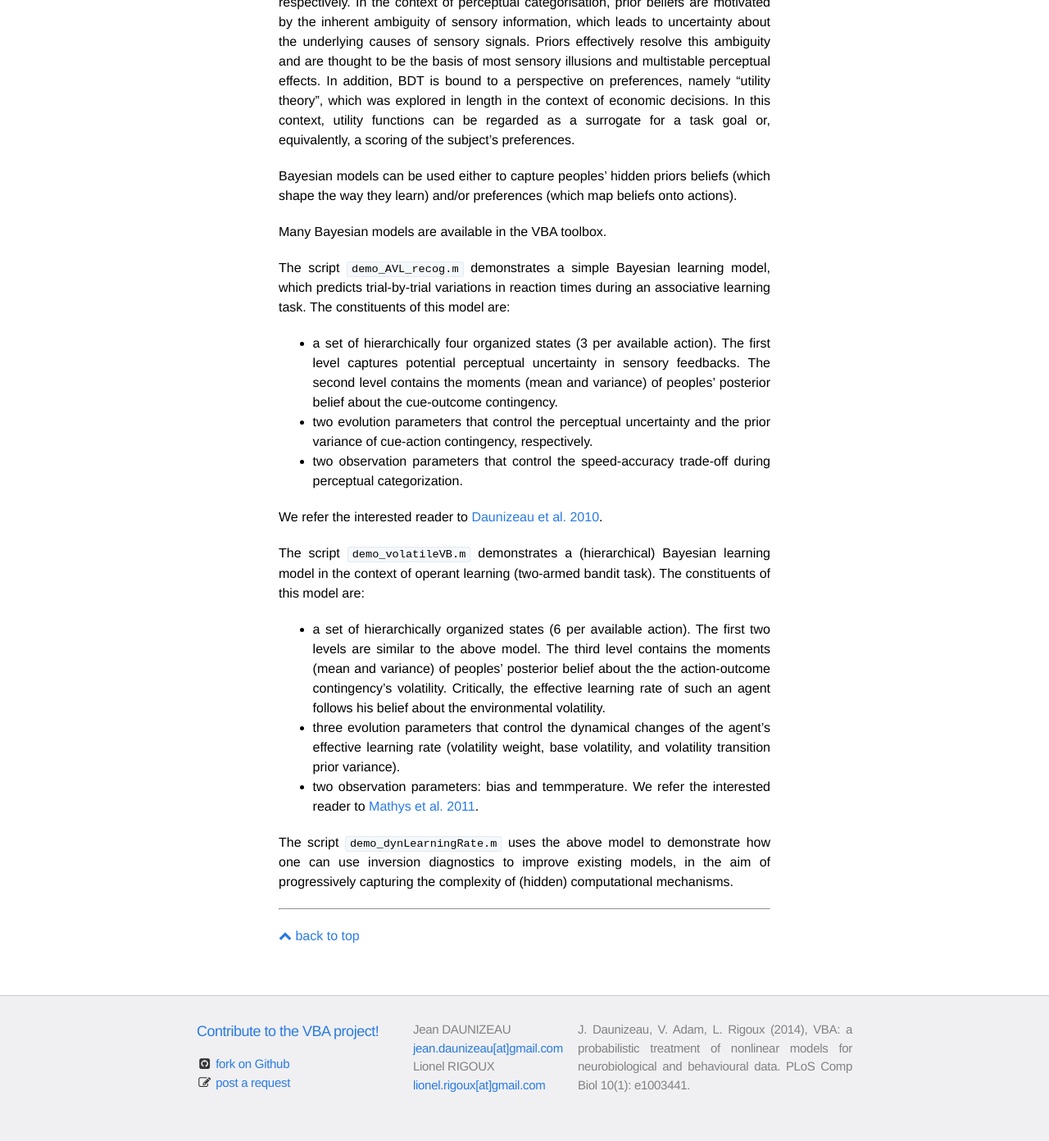
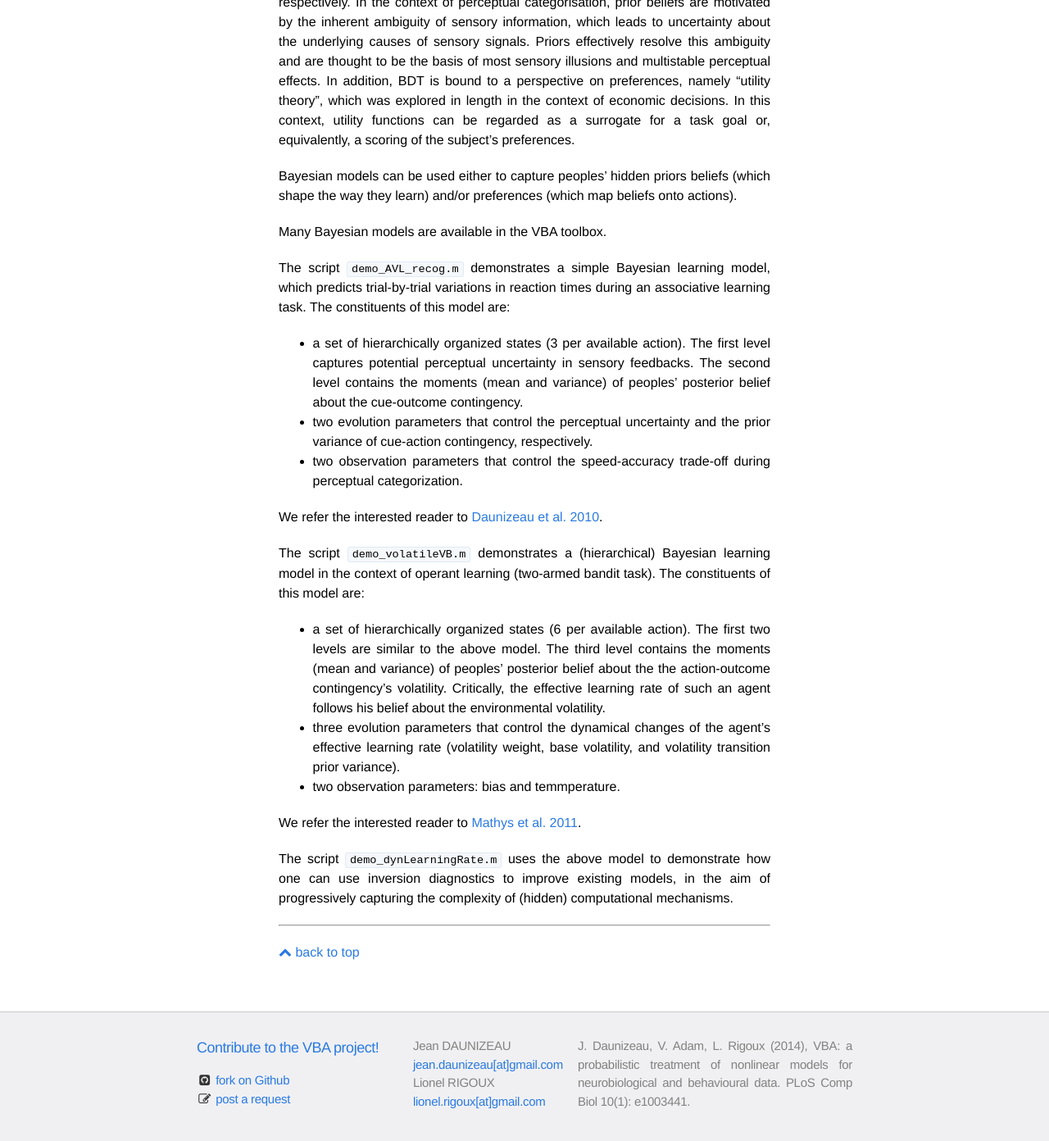
Before and after one commit to MBB-team/VBA-toolbox, a Jekyll site: the page built from _wiki/bayesian-learning.md, in a window 1280 px wide and 1400 px high, scrolled down 441 px. Shown: the top 1392 px of the window at 82% size. Built offline with Jekyll 4.4.1, drawn with Linux system fonts in a browser that asks for light colours; nearby versions of some CDN libraries.

Commit message:
Update bayesian-learning.md

```diff
--- a/_wiki/bayesian-learning.md
+++ b/_wiki/bayesian-learning.md
@@ -14,7 +14,7 @@ Many Bayesian models are available in the VBA toolbox.
 
 The script `demo_AVL_recog.m` demonstrates a simple Bayesian learning model, which predicts trial-by-trial variations in reaction times during an associative learning task. The constituents of this model are:
 
-- a set of hierarchically four organized states (3 per available action). The first level captures potential perceptual uncertainty in sensory feedbacks. The second level contains the moments (mean and variance) of peoples' posterior belief about the cue-outcome contingency.
+- a set of hierarchically organized states (3 per available action). The first level captures potential perceptual uncertainty in sensory feedbacks. The second level contains the moments (mean and variance) of peoples' posterior belief about the cue-outcome contingency.
 - two evolution parameters that control the perceptual uncertainty and the prior variance of cue-action contingency, respectively.
 - two observation parameters that control the speed-accuracy trade-off during perceptual categorization.
 
@@ -25,6 +25,7 @@ The script `demo_volatileVB.m` demonstrates a (hierarchical) Bayesian learning m
 - a set of hierarchically organized states (6 per available action). The first two levels are similar to the above model. The third level contains the moments (mean and variance) of peoples' posterior belief about the the action-outcome contingency's volatility. Critically, the effective learning rate of such an agent follows his belief about the environmental volatility.
 - three evolution parameters that control the dynamical changes of the agent's effective learning rate (volatility weight, base volatility, and volatility transition prior variance).
 - two observation parameters: bias and temmperature.
+
 We refer the interested reader to [Mathys et al. 2011](http://www.frontiersin.org/human_neuroscience/10.3389/fnhum.2011.00039/abstract).
 
 The script `demo_dynLearningRate.m` uses the above model to demonstrate how one can use inversion diagnostics to improve existing models, in the aim of progressively capturing the complexity of (hidden) computational mechanisms.
```
